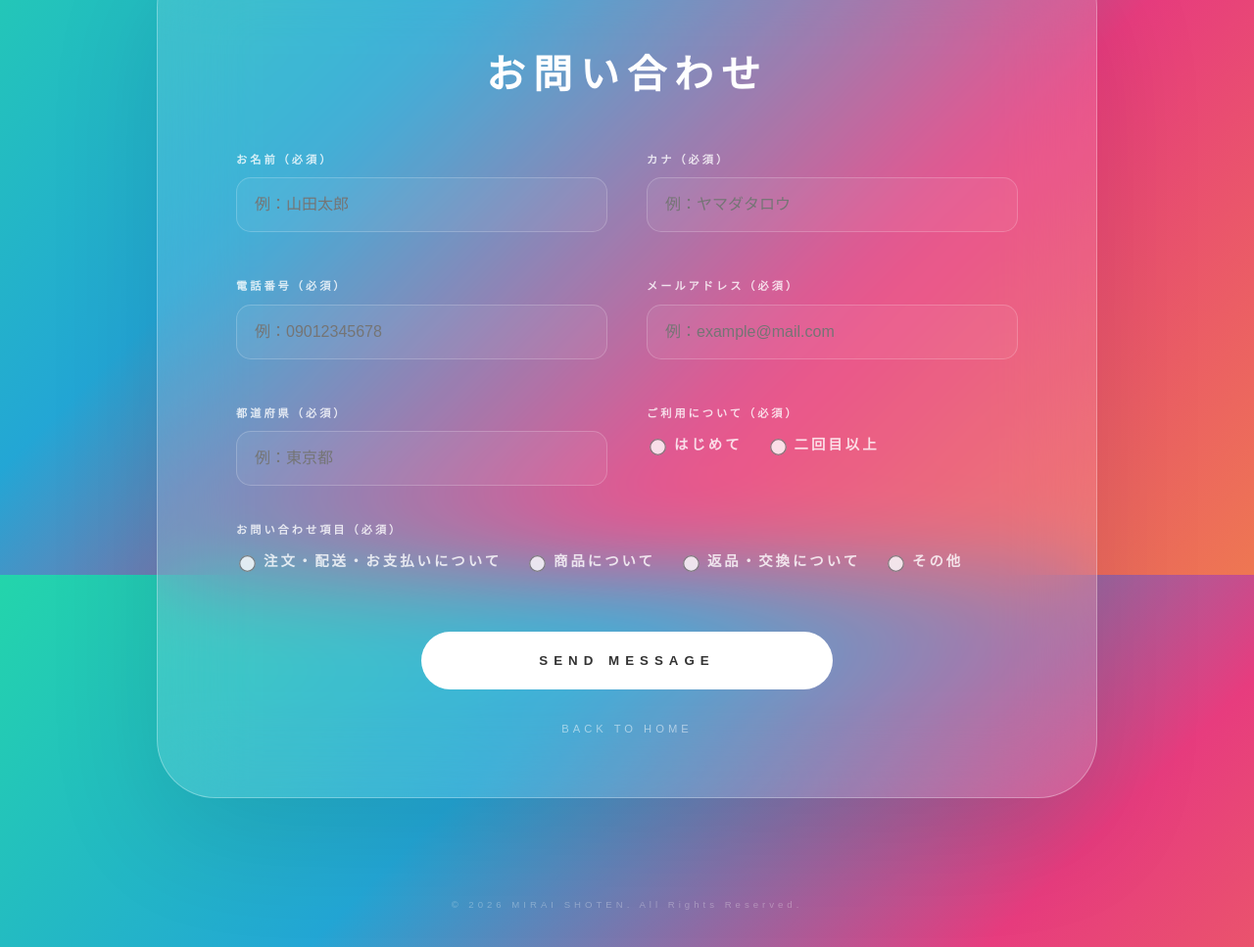
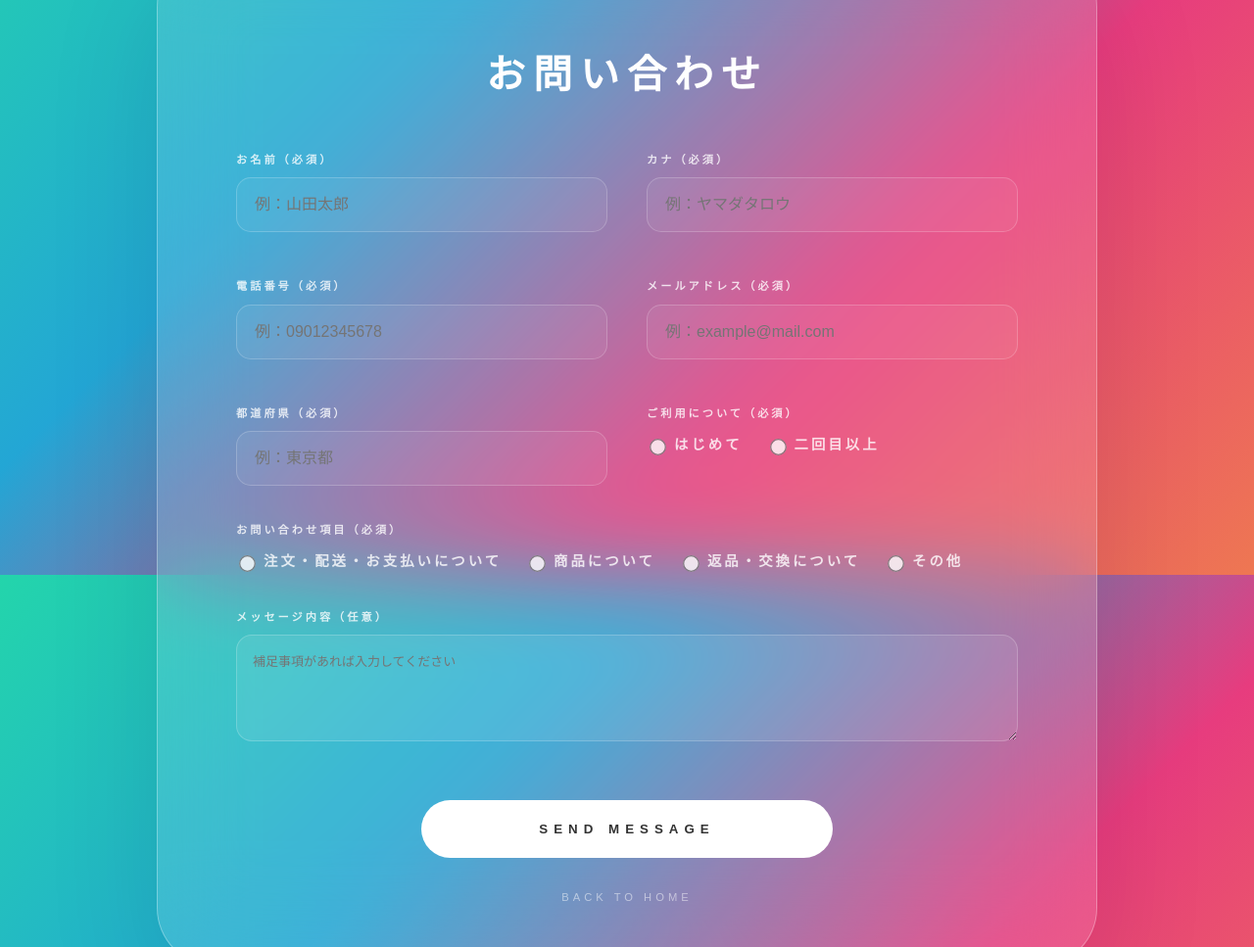
Before and after one commit to takumi262822/mirai-shoten, a website with bundled scripts: page contact.html in a window 1280 px wide. Shown: the part 213-1180 px from the top of the page at 98% size. Built offline with nearby package versions, Linux system fonts and the light colour scheme.

Commit message:
fix: contact.htmlにメッセージ本文textareaを追加（確認画面・メールへの連携修正）

```diff
--- a/contact.html
+++ b/contact.html
@@ -198,6 +198,11 @@
                     <div id="categoryError" class="error-message">！ 項目を選択してください</div>
                 </div>
 
+                <div class="form-group full-width" style="margin-top: 10px;">
+                    <label>メッセージ内容（任意）</label>
+                    <textarea id="message" name="message" placeholder="補足事項があれば入力してください" rows="5" style="width:100%;padding:16px;border-radius:16px;border:1px solid rgba(255,255,255,0.2);background:rgba(255,255,255,0.08);color:#fff;font-size:1em;box-sizing:border-box;resize:vertical;"></textarea>
+                </div>
+
                 <button type="submit" class="btn-send">SEND MESSAGE</button>
                 <a href="index.html" class="btn-back">BACK TO HOME</a>
             </form>
```
